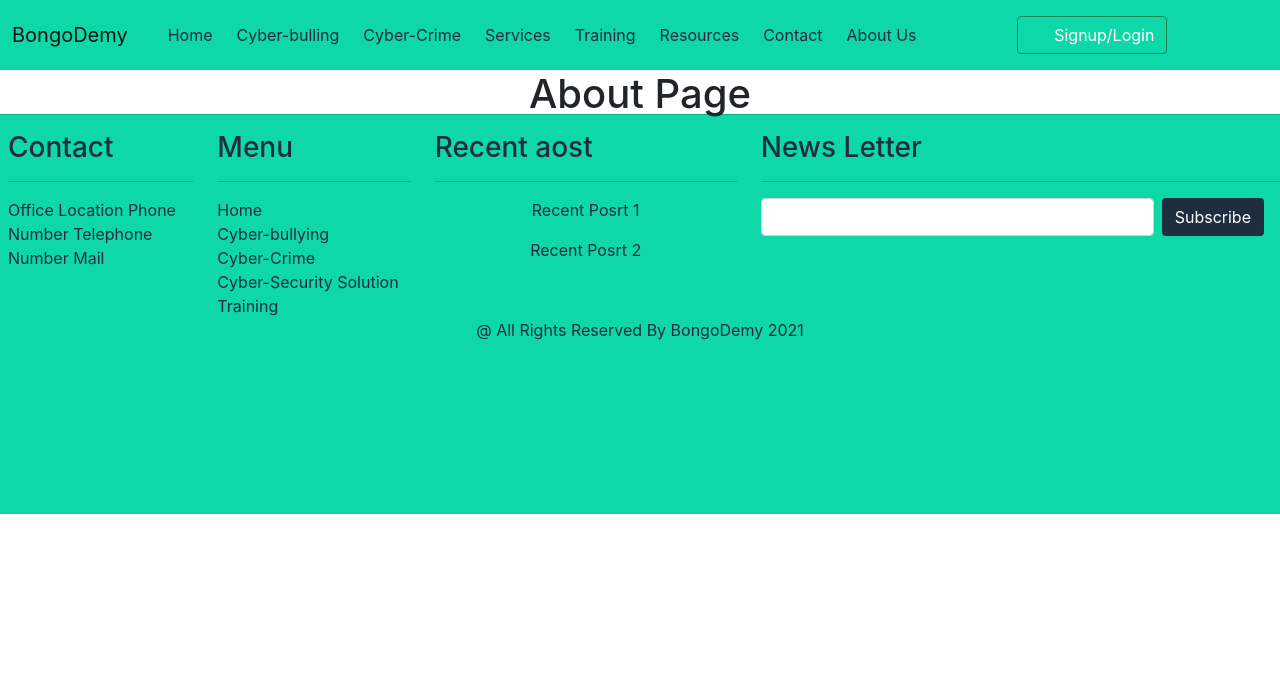
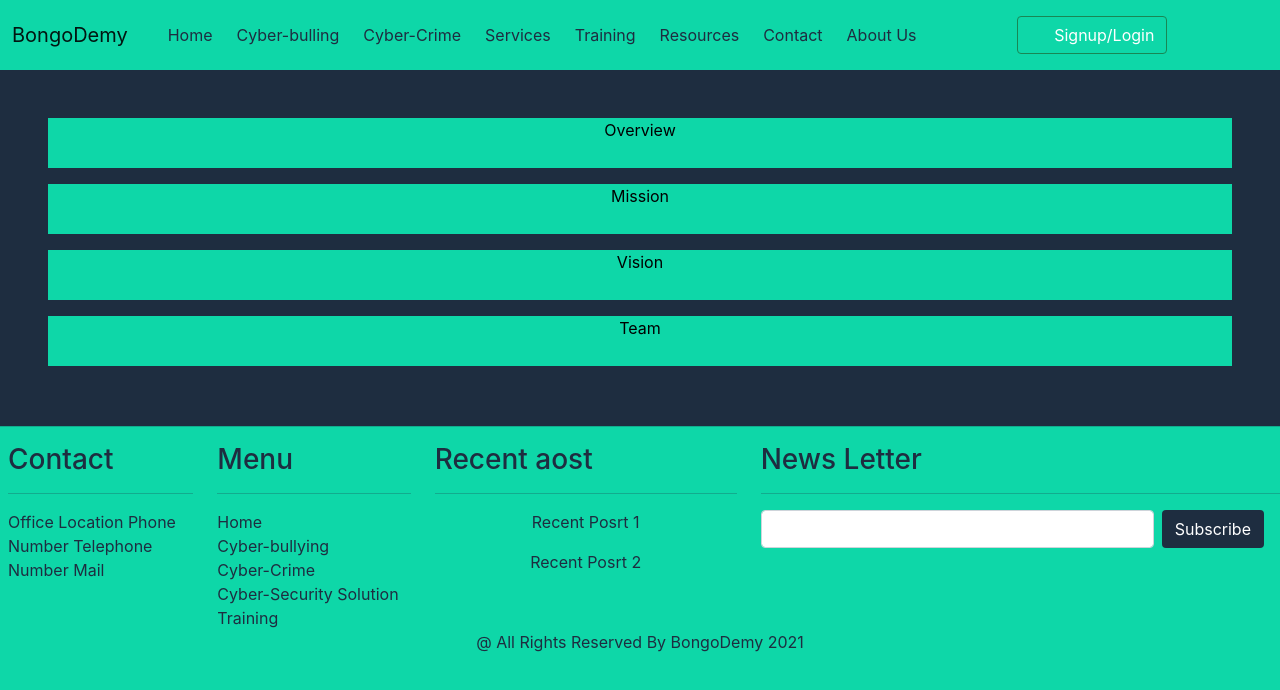
Before and after one commit to JannatBorna/bongodemy, a React (Create React App) app: page /about in a window 1280 px wide. Shown: the top 690 px of the page. Built offline with nearby package versions, Linux system fonts and the light colour scheme.

Commit message:
added about us page

```diff
--- a/src/Component/pages/AboutUs/AboutUs.js
+++ b/src/Component/pages/AboutUs/AboutUs.js
@@ -1,9 +1,18 @@
 import React from 'react';
+import { Link } from 'react-router-dom';
 
 const AboutUs = () => {
     return (
-        <div>
-            <h1>About Page</h1>
+        <div style={{backgroundColor:"#1e2d40"}}>
+           <div className='pt-5 pb-5 ms-5 me-5' >
+            <p className='' style={{backgroundColor:"#0ED7A8" , height:"50px"}}>
+            <Link style={{color:"black", textDecoration:"none"}} to="/overview">Overview</Link></p>
+            <p style={{backgroundColor:"#0ED7A8", height:"50px"}}><Link style={{color:"black", textDecoration:"none"}} to="/overview">Mission</Link></p>
+            <p style={{backgroundColor:"#0ED7A8", height:"50px"}}>
+            <Link style={{color:"black", textDecoration:"none"}} to="/overview">Vision</Link></p>
+            <p style={{backgroundColor:"#0ED7A8", height:"50px"}}>
+            <Link style={{color:"black", textDecoration:"none"}} to="/overview">Team</Link></p>
+        </div>
         </div>
     );
 };
--- a/src/Component/pages/Home/Home.js
+++ b/src/Component/pages/Home/Home.js
@@ -1,11 +1,11 @@
 import React from 'react';
-import Cards from '../../subComp/Cards';
+// import Cards from '../../subComp/Cards';
 import './Home.css'
 
 const Home = () => {
     return (
             <div className="container">
-                <div className="row mt-5">
+                {/* <div className="row mt-5">
                     <Cards text="Cyberbullying" follow ="#"></Cards>
                     <Cards text="Cyber crime" follow ="#"></Cards>
 
@@ -13,7 +13,7 @@ const Home = () => {
                 <div className="row my-5">
                     <Cards text="Cyber Security Solution" follow ="#"></Cards>
                     <Cards text="Cyber Security Training" follow ="#"></Cards>
-                </div>
+                </div> */}
             </div>
     );
 };
```
Also changed, not shown: 1 other file (tests, documents, lock files or other folders).
